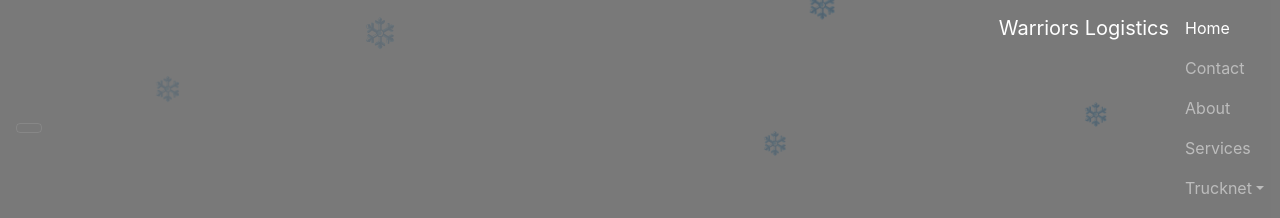
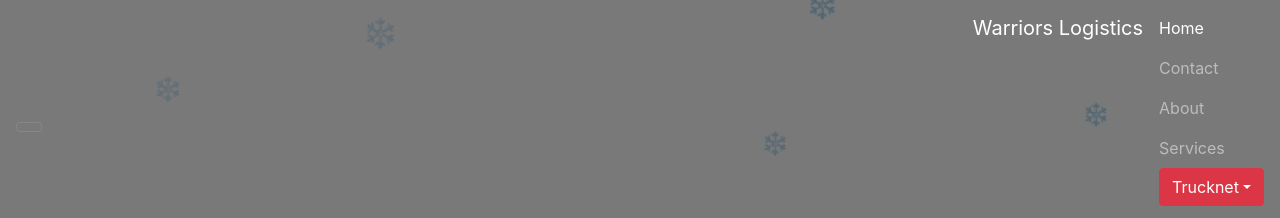
Before and after one commit to ChimeraBlack1/SouthernLogistics, a plain HTML site: page index.html in a window 1280 px wide. Both pictures are taken after a click on the button 29 px from the left and 13 px from the top of the page. Shown: the top 218 px of the page. Drawn offline with nearby package versions, Linux system fonts and the light colour scheme.

Commit message:
made a CTA for trucknet

```diff
--- a/index.html
+++ b/index.html
@@ -33,7 +33,7 @@
                     <a class="nav-link">Services</a>
                 </li>
                 <li class="nav-item btn-group">
-                    <a class="nav-link dropdown-toggle" id="dropdownMenu1" data-toggle="dropdown" aria-haspopup="true" aria-expanded="false">Trucknet</a>
+                    <a class="dropdown-toggle btn btn-danger" id="dropdownMenu1" data-toggle="dropdown" aria-haspopup="true" aria-expanded="false text-white"><span class="text-white">Trucknet</span></a>
                     <div class="dropdown-menu" aria-labelledby="dropdownMenu1">
                         <a class="dropdown-item" href="http://warriorslogistics.net/VirtualTruckingSystem/login.php">Login</a>
                         <a class="dropdown-item" href="http://warriorslogistics.net/VirtualTruckingSystem/register.php">Register</a>
```
